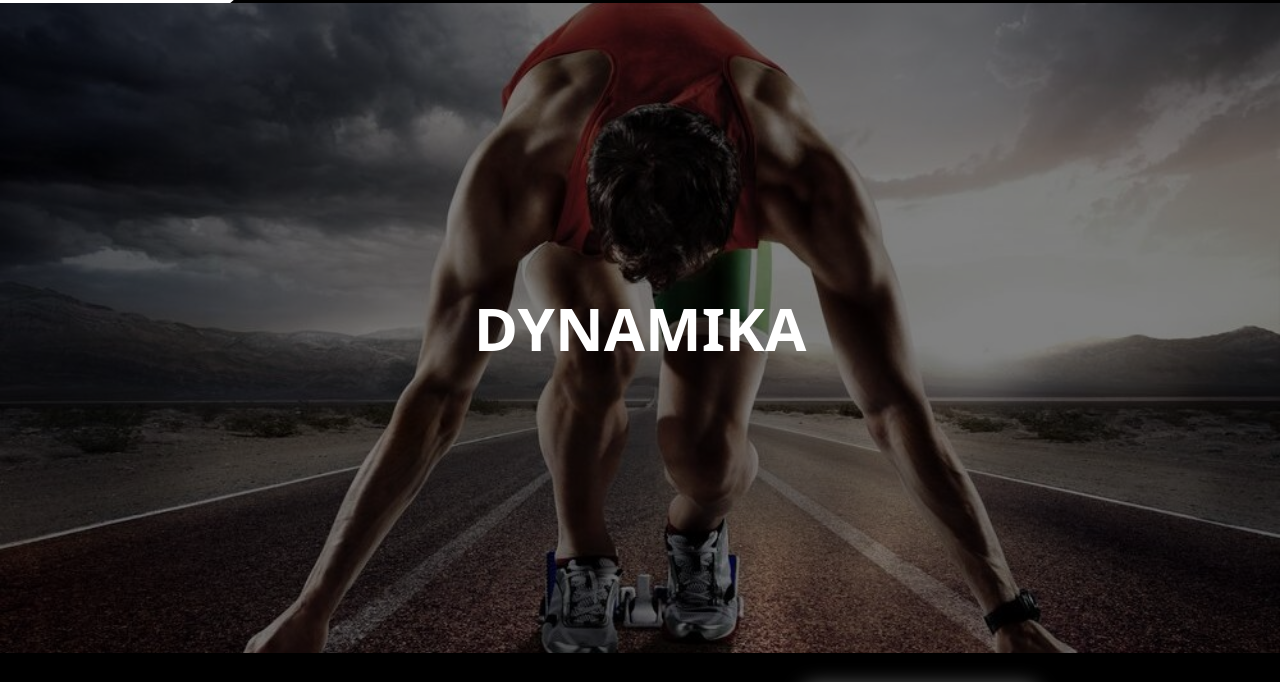
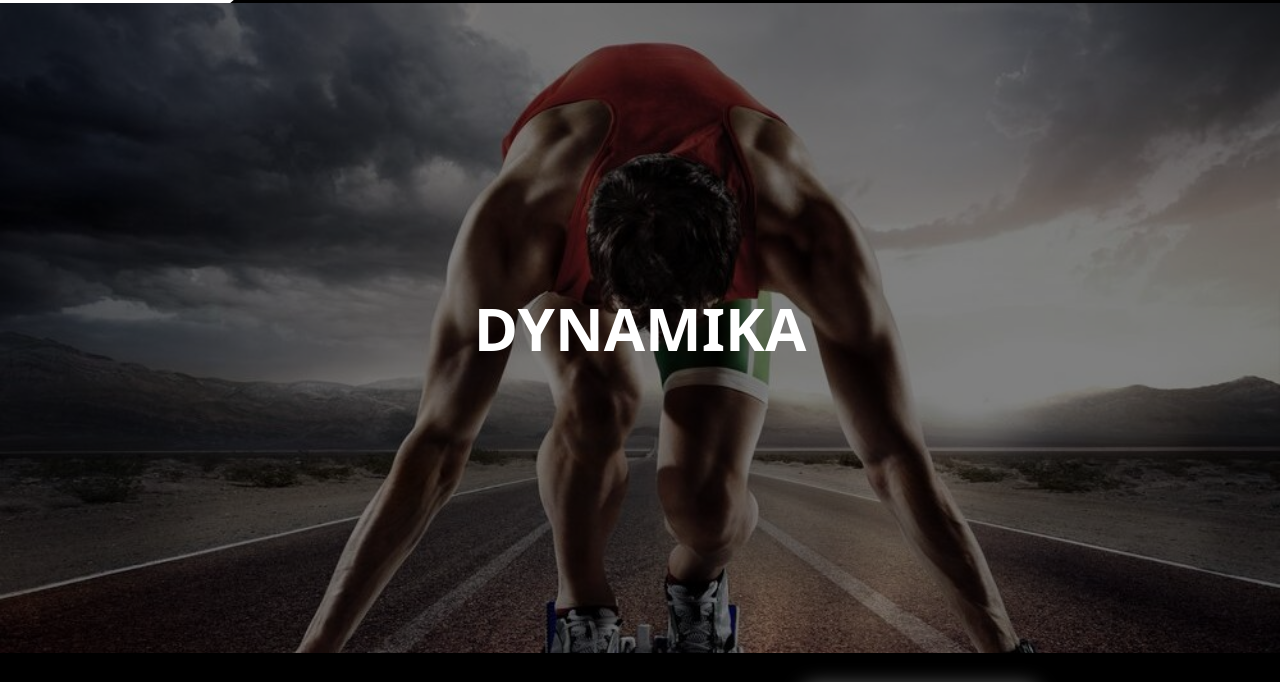
Before and after one commit to Mates24/BeBetter_web, a plain HTML site: page html/dynamika.html in a window 1280 px wide. Shown: the part 47-729 px from the top of the page. Drawn offline with Linux system fonts and the light colour scheme.

Commit message:
Banners position fix

```diff
--- a/css/dynamika.css
+++ b/css/dynamika.css
@@ -2,7 +2,6 @@
     background-image: url(../images/dynamika.jpg);
     background-repeat: no-repeat;
     background-size: cover;
-    background-position-y: -50px;
     height: calc(100vh - 150px);
 }
 .banner-darker{
--- a/css/sila.css
+++ b/css/sila.css
@@ -2,7 +2,6 @@
     background-image: url(../images/sila.jpg);
     background-repeat: no-repeat;
     background-size: cover;
-    background-position-y: -100px;
     height: calc(100vh - 150px);
 }
 .banner-darker{
--- a/css/vytrvalost.css
+++ b/css/vytrvalost.css
@@ -2,7 +2,6 @@
     background-image: url(../images/vytrvalost.jpg);
     background-repeat: no-repeat;
     background-size: cover;
-    background-position-y: -150px;
     height: calc(100vh - 150px);
 }
 .banner-darker{
```
